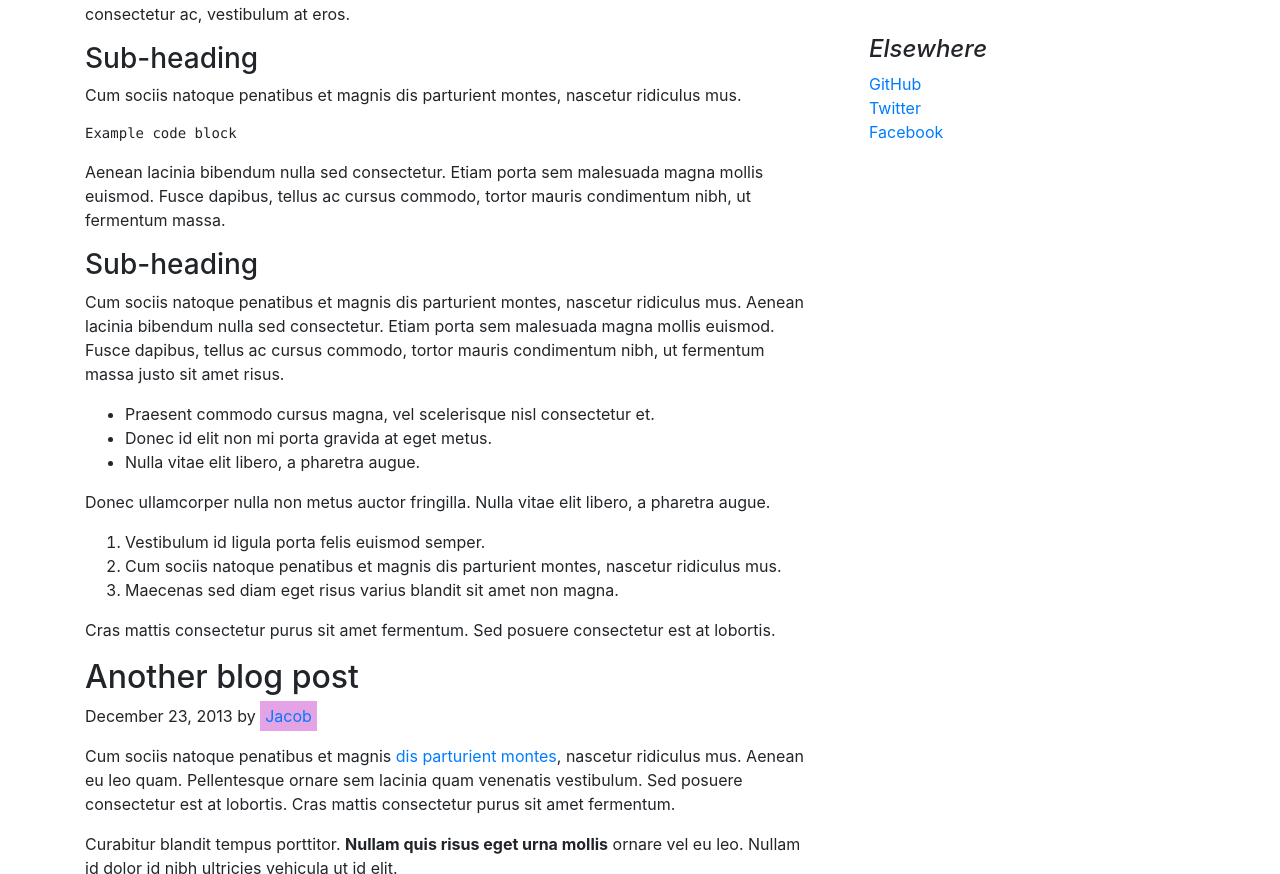
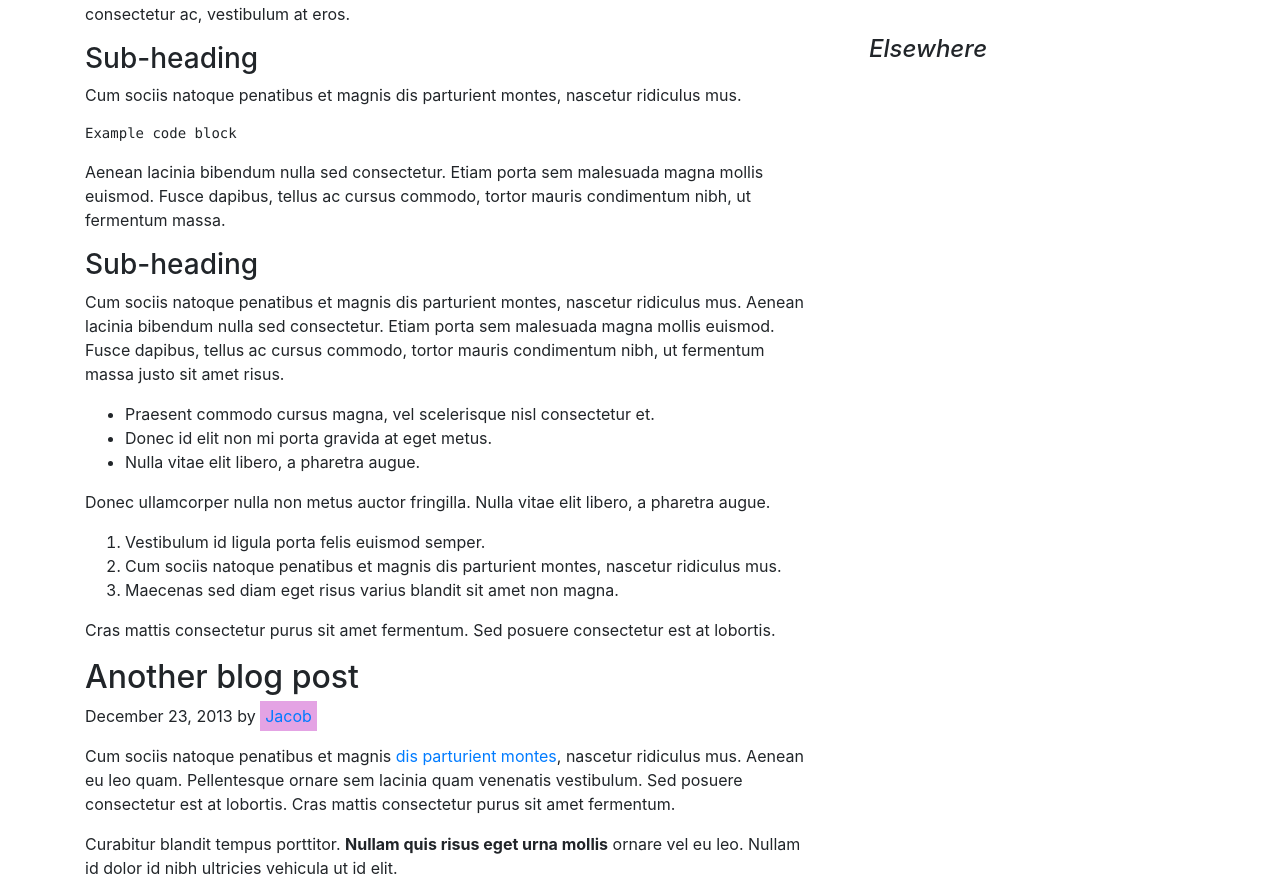
Before and after one commit to Mo-Xiyad/CSS-M2, a plain HTML site: page M2-D7/index.html in a window 1280 px wide. Shown: the part 1376-2250 px from the top of the page. Drawn offline with nearby package versions, Linux system fonts and the light colour scheme.

Commit message:
JS Q3 done

```diff
--- a/M2-D7/homework.js
+++ b/M2-D7/homework.js
@@ -1,7 +1,6 @@
 /*
       JS Exercises
-      EX14) Write a function to remove all the links under "Elsewhere"
-      EX15) Write a function to change the column size for heading in jumbotron
+
       EX16) Write a function to remove the "Search" magnifying glass icon
       EX17) Write a function to trim just the first 50 characters in the first paragraph for each blog post
       EX18) Write a function and attach it to the "Newer" button, to add new Blog Post (just div and title)
@@ -32,8 +31,20 @@
 
 }
 
+// EX14) Write a function to remove all the links under "Elsewhere"
+
+const removelinksElsewhere = function () {
+    let etags = document.querySelectorAll('aside > div:nth-of-type(3) > ol > li a')
+    for (let i of etags) {
+        i.remove()
+    }
+}
+
+// EX15) Write a function to change the column size for heading in jumbotron
+
 window.onload = function () {
     addnewlinkToNav()
     changeColorOfMainTitle()
     jumbotronBackground()
+    removelinksElsewhere()
 }
```
